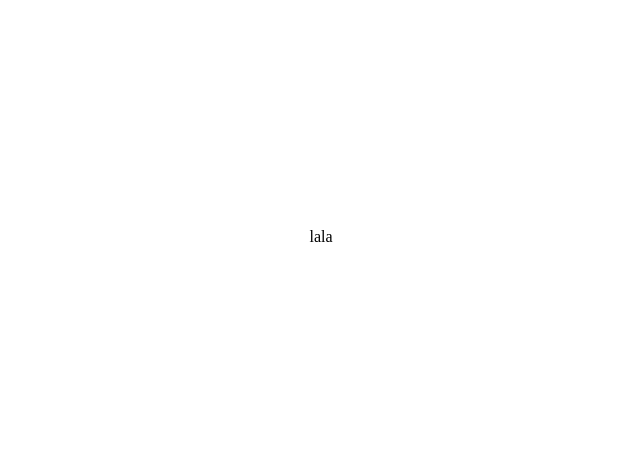
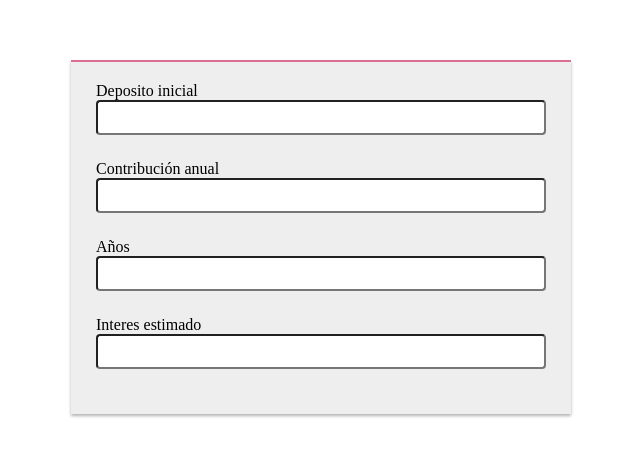
Before and after one commit to Rubenmt93/React-CalculadoreIC, a React (Create React App) app: page / in a window 1280 px wide. Shown: the part 163-620 px from the top of the page, without its empty margins (319-959 px from the left). Built offline with nearby package versions, Linux system fonts and the light colour scheme.

Commit message:
Componentes del input y formik

```diff
--- a/package.json
+++ b/package.json
@@ -6,6 +6,7 @@
     "@testing-library/jest-dom": "^5.16.5",
     "@testing-library/react": "^13.4.0",
     "@testing-library/user-event": "^13.5.0",
+    "formik": "^2.2.9",
     "react": "^18.2.0",
     "react-dom": "^18.2.0",
     "react-scripts": "5.0.1",
--- a/src/App.js
+++ b/src/App.js
@@ -1,16 +1,43 @@
 import styled from 'styled-components'
-
+import { Formik, Form } from 'formik';
+import Input from './components/Input'
 const Container=styled.div`
   display: flex;
   justify-content:center;
   height: 100%;
   align-items: center;
 `
+const Section= styled.section`
+  background-color: #eee;
+  border-top: solid 2px palevioletred;
+  padding: 20px 25px;
+  width:500px;
+  box-shadow: 0px 2px 3px rgb(0,0,0,0.3);
+`
 
 function App() {
+  const handleSubmit= ()=>{}
   return (
     <Container >
-      lala
+      <Section>
+        <Formik
+          initialValues={{
+            deposit:'',
+            contribution:'',
+            years:'',
+            rate: '',
+          }}
+          onSubmit={handleSubmit}
+        >
+          <Form>
+          <Input name='deposit' label='Deposito inicial'></Input>
+          <Input name='contribution' label='Contribución anual'></Input>
+          <Input name='years' label='Años'></Input>
+          <Input name='rate' label='Interes estimado'></Input>
+
+          </Form>
+        </Formik>
+      </Section>
     </Container>
   );
 }
--- /dev/null
+++ b/src/components/Input.js
@@ -0,0 +1,35 @@
+import React from 'react'
+import styled from 'styled-components'
+import { useField } from 'formik'
+
+const Control= styled.div`
+    margin-bottom:20px;
+`
+const Label = styled.label`
+    color: #000;
+    display: block;
+    margin-botton:5px
+`
+const MyInput= styled.input`
+    outline:none;
+    padding:8px;
+    border: solid 1 px #b1b3b4;
+    border-radius: 4px;
+    width:100%;
+    margin-bottom:5px;
+`
+const ErrorMessage= styled.div`
+    color:red
+`
+const Input = ({label, ...props}) => {
+  const [field, meta]= useField(props)
+  return (
+    <Control>
+        <Label>{label}</Label>
+        <MyInput {...field} {...props}></MyInput>
+        {meta.touched && meta.error ? (<ErrorMessage>{meta.error}</ErrorMessage>): null }
+    </Control>
+  )
+}
+
+export default Input
```
Also changed, not shown: 1 other file (tests, documents, lock files or other folders).
